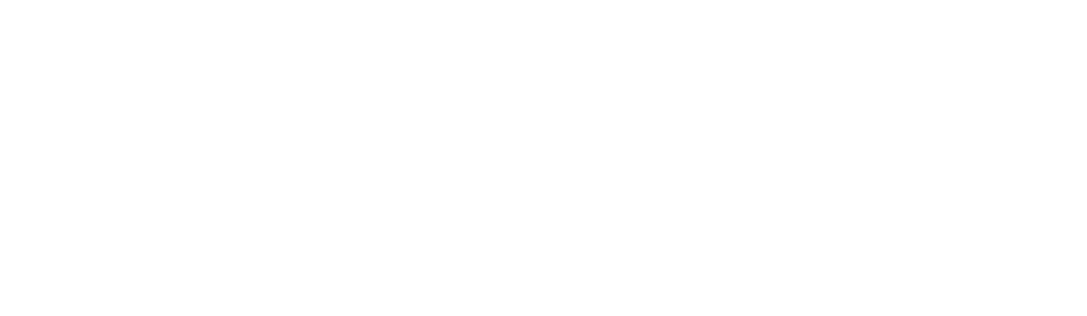
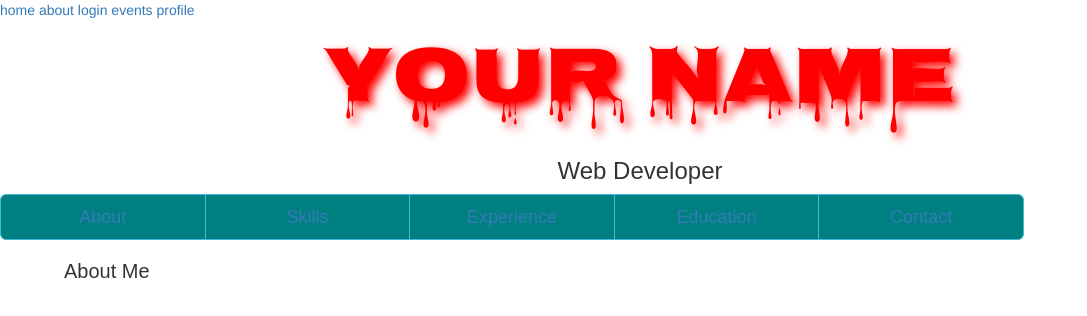
Before and after one commit to BootcampersCollective/OfficialBCWebsite, a website: page public/index.html at #!/profile in a window 1280 px wide. Shown: the whole page, without its empty margins (0-1087 px from the left). Drawn offline with nearby package versions, Linux system fonts and the light colour scheme; some packages are replaced by stand-ins of ours; a web font is replaced by a local one.

Commit message:
started profile page using flexbox for the layout

```diff
--- /dev/null
+++ b/public/css/profile.css
@@ -0,0 +1,62 @@
+@import url('https://fonts.googleapis.com/css?family=Muli|Nosifer');
+
+.profile-name {
+  font-family: 'Nosifer', cursive;
+  text-shadow: 5px 5px 10px;
+  font-size: 8rem;
+}
+
+.tag {
+  font-family: 'Muli', sans-serif;
+  flex: 1;
+  font-size: 5rem;
+}
+
+.red {
+  color: red;
+}
+
+.main {
+  display: flex;
+  flex-direction: column;
+}
+
+.header {
+  flex: 1;
+}
+
+.anchor-tags {
+  display: flex;
+  flex-direction: row;
+  width: 80vw;
+  text-align: center;
+}
+
+.anchor-tag {
+  font-family: 'Muli', sans-serif;
+  flex: 1;
+  color: white !important;
+  background-color: teal;
+  text-decoration: none;
+}
+
+.section-head {
+  flex: auto;
+  font-family: 'Muli', sans-serif;
+  font-size: 2rem;
+  text-align: left;
+  margin-left: 5vw;
+}
+
+.about {
+  display: flex;
+  flex-direction: column;
+}
+
+.about-contact {
+  flex: 1;
+}
+
+.about-summary {
+  flex: 3;
+}
--- a/public/index.html
+++ b/public/index.html
@@ -36,10 +36,11 @@
 </head>
 <body>
       <!--UNCOMMENT THE LINKS ONCE WE HAVE OUR VERSION 1 READY TO BE DEPLOYED-->
-      <!-- <a ng-href="#/">home</a>
+      <a ng-href="#/">home</a>
            <a ng-href="#/about">about</a>
            <a ng-href="#/auth">login</a>
-           <a ng-href="#/events">events</a> -->
+           <a ng-href="#/events">events</a>
+           <a ng-href="#/profile">profile</a>
     <ng-view ngController="bootcamperController as bCtl">
        <!--partials go here!-->
      </ng-view>
--- a/public/js/module.bc.js
+++ b/public/js/module.bc.js
@@ -24,6 +24,9 @@ function angularRouter ($routeProvider) {
 
         .when('/events', {
                 templateUrl : '/partials/event.html',
+                })
+        .when('/profile', {
+                templateUrl   : '/partials/profile.html',
                 });
 
 }
--- /dev/null
+++ b/public/partials/profile.html
@@ -0,0 +1,34 @@
+<section>
+  <link rel="stylesheet" href="/css/profile.css">
+<div class="main">
+  <div class="header">
+    <h1 class="profile-name red">Your Name</h1>
+  </div>
+  <div class="tag">
+    <h3>Web Developer</h3>
+  </div>
+  <div class="anchor-tags btn-group text-center">
+    <div class="anchor-tag btn btn-lg btn-info">
+      <a href="#about">About</a>
+    </div>
+    <div class="anchor-tag btn btn-lg btn-info">
+      <a href="#skills">Skills</a>
+    </div>
+    <div class="anchor-tag btn btn-lg btn-info">
+      <a href="#experience">Experience</a>
+    </div>
+    <div class="anchor-tag btn btn-lg btn-info">
+      <a href="#education">Education</a>
+    </div>
+    <div class="anchor-tag btn btn-lg btn-info">
+      <a href="#contact">Contact</a>
+    </div>
+  </div>
+  <div class="about" id="about">
+    <div class="about-contact">
+      <h3 class="section-head">About Me</h3>
+    </div>
+  </div>
+
+</div>
+</section>
```
Also changed, not shown: Public/js/module.js (line endings or trailing spaces).
